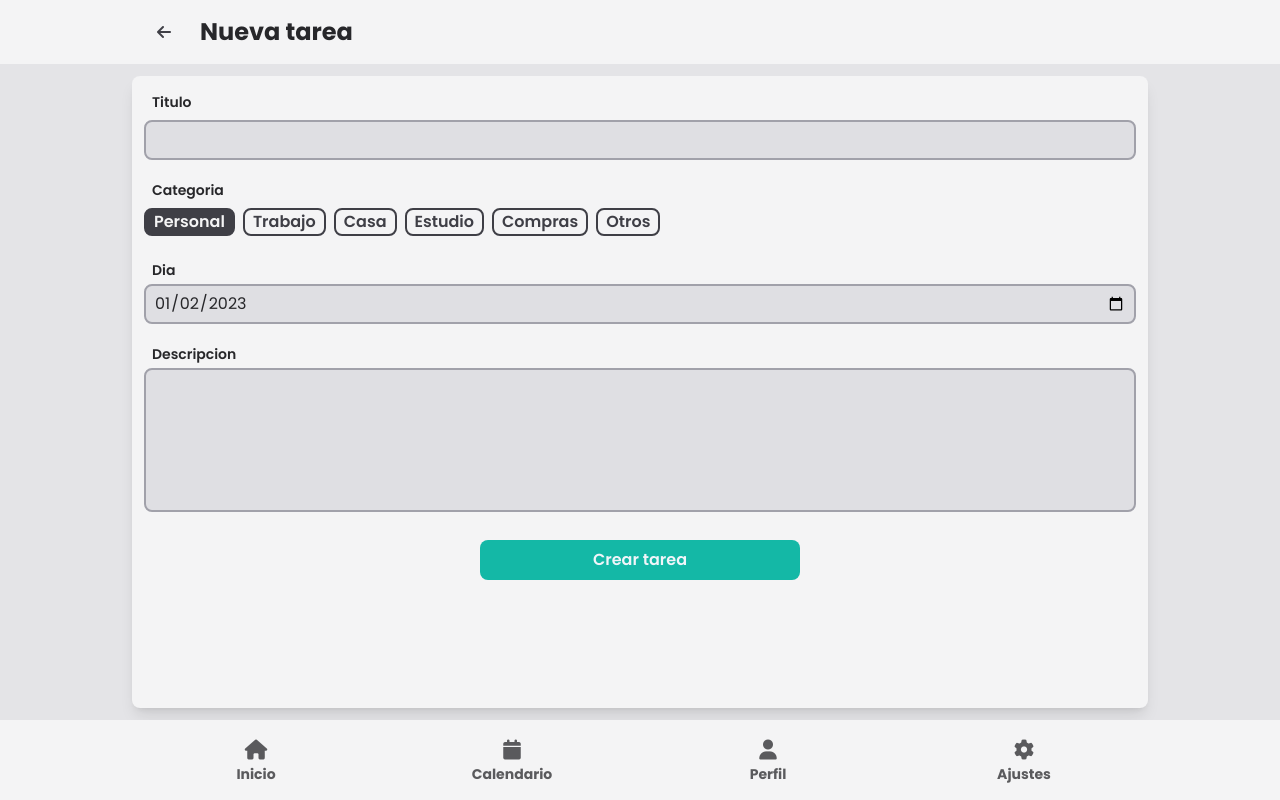
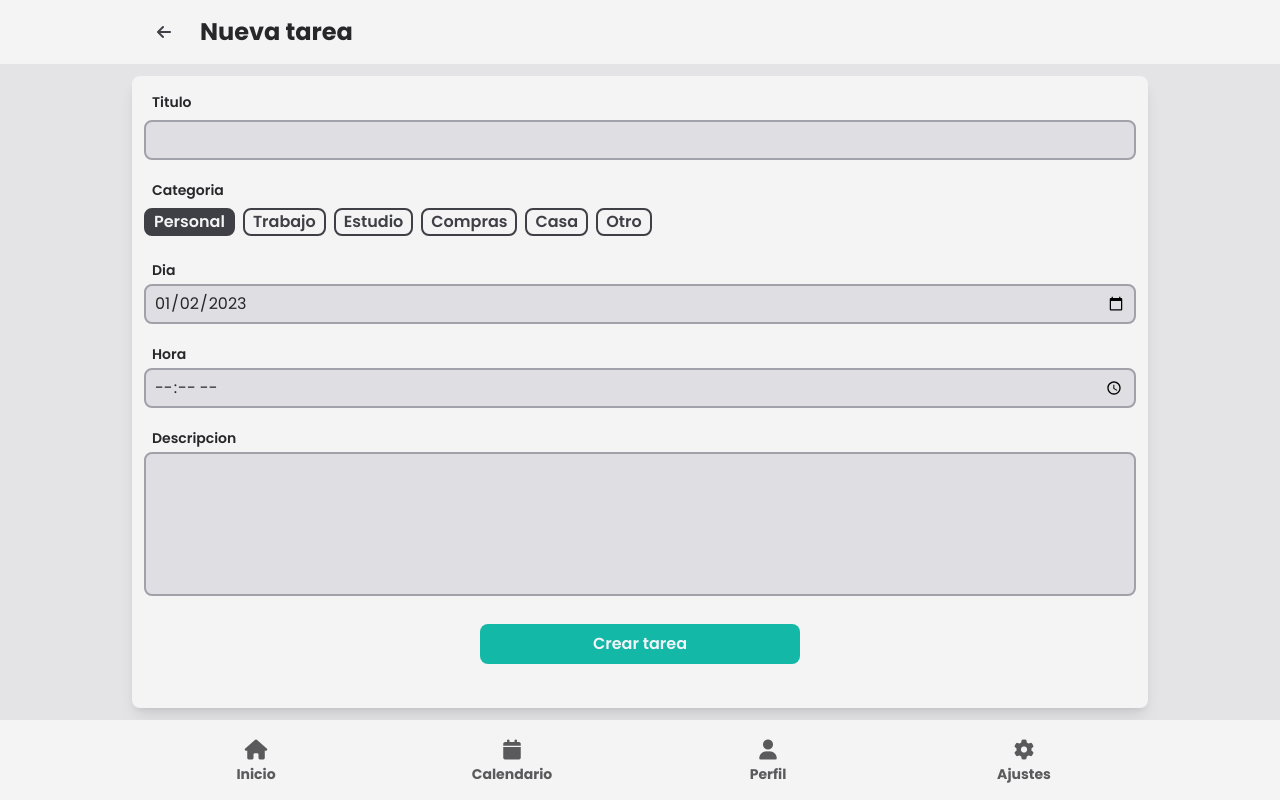
Before and after one commit to alexis00rod/DailyPlanner, a React (Vite) app: page /add-task in a window 1280 px wide. Built offline with nearby package versions, Linux system fonts and the light colour scheme; no server answers; sample sign-in values are in the browser's storage; what tw-elements would draw is missing.

Commit message:
Agrege propiedad hora a las tareas

```diff
--- a/src/components/TaskItem.jsx
+++ b/src/components/TaskItem.jsx
@@ -2,7 +2,7 @@ import { Link } from 'react-router-dom'
 import { useUserContext } from '../context/UserContext'
 import { completeTaskDb, deleteTaskDb } from '../service/firestore'
 
-export const TaskItem = ({item:{id,title,description,day,category,priority,completed}}) => {
+export const TaskItem = ({item:{id,title,description,day,category,hour,completed}}) => {
     const { userLogged } = useUserContext()
 
     const completeTask = () => {
@@ -16,12 +16,6 @@ export const TaskItem = ({item:{id,title,description,day,category,priority,compl
     return (
         <li className="card">
             <Link to={`/task/${id}`} className="card-body">
-                {/* <div className="h-6 px-2 flex items-center gap-2 grow">
-                    <span className="w-max flex flex-row items-center text-xs text-slate-400 font-bold capitalize">{category}</span>
-                    <span className={`w-max flex flex-row items-center text-xs font-bold capitalize ${priority === "1" ? "text-green-500" : priority === "2" ? "text-yellow-500" : "text-orange-500"}`}>
-                        {priority === "1" ? "Low" : priority === "2" ? "Normal" : "High"}
-                    </span>
-                </div> */}
                 <div className="px-2 pb-2 grow flex flex-col">
                     <h3 className="h-8 mb-1 flex items-center text-lg font-semibold truncate">{title}</h3>
                     <div className='w-full h-16 mb-1'>
@@ -29,7 +23,7 @@ export const TaskItem = ({item:{id,title,description,day,category,priority,compl
                     </div>
                     <div className='w-full flex gap-2'>
                         <span className='w-max px-1 flex items-center gap-2 text-sm text-slate-600 dark:text-slate-400'><i className="fa-solid fa-calendar"></i>{day}</span>
-                        <span className='w-max px-1 flex items-center gap-2 text-sm text-slate-600 dark:text-slate-400'><i className="fa-solid fa-bell"></i>{day}</span>
+                        <span className='w-max px-1 flex items-center gap-2 text-sm text-slate-600 dark:text-slate-400'><i className="fa-solid fa-clock"></i>{hour}</span>
                     </div>
                 </div>
             </Link>
--- a/src/pages/AddTasks.jsx
+++ b/src/pages/AddTasks.jsx
@@ -22,6 +22,7 @@ export const AddTasks = () => {
         description: "",
         category: "personal",
         day: formatDate(new Date()),
+        hour: "",
         completed: false,
     })
 
@@ -66,30 +67,14 @@ export const AddTasks = () => {
                     <div className='px-1 py-1 flex flex-col'>
                         <span className='px-2 py-1 text-sm font-semibold'>Categoria</span>
                         <div className='py-1 flex items-center gap-2'>
-                            <div className='input-radio'>
-                                <input type="radio" name="category" id="personal" className="input-radio" defaultValue={"personal"} onChange={handleTask} defaultChecked/>
-                                <label htmlFor="personal" className="">Personal</label>
-                            </div>
-                            <div className='input-radio'>
-                                <input type="radio" name="category" id="work" className="input-radio" defaultValue={"work"} onChange={handleTask} />
-                                <label htmlFor="work" className="">Trabajo</label>
-                            </div>
-                            <div className='input-radio'>
-                                <input type="radio" name="category" id="house" className="input-radio" defaultValue={"house"} onChange={handleTask} />
-                                <label htmlFor="house" className="">Casa</label>
-                            </div>
-                            <div className='input-radio'>
-                                <input type="radio" name="category" id="study" className="input-radio" defaultValue={"study"} onChange={handleTask} />
-                                <label htmlFor="study" className="">Estudio</label>
-                            </div>
-                            <div className='input-radio'>
-                                <input type="radio" name="category" id="shopping" className="input-radio" defaultValue={"shopping"} onChange={handleTask} />
-                                <label htmlFor="shopping" className="">Compras</label>
-                            </div>
-                            <div className='input-radio'>
-                                <input type="radio" name="category" id="other" className="input-radio" defaultValue={"other"} onChange={handleTask}/>
-                                <label htmlFor="other" className="">Otros</label>
-                            </div>
+                            {[["personal","Personal"],["work","Trabajo"],["study","Estudio"],["shopping","Compras"],["house","Casa"],["other","Otro"]].map((e,i) => (
+                                <div className='input-radio' key={e[0]}>
+                                    {i === 0
+                                    ?   <input type="radio" name="category" id={e[0]} className="input-radio" defaultValue={e[0]} onChange={handleTask} defaultChecked/>
+                                    :   <input type="radio" name="category" id={e[0]} className="input-radio" defaultValue={e[0]} onChange={handleTask}/>}
+                                    <label htmlFor={e[0]} className="">{e[1]}</label>
+                                </div>
+                            ))}
                         </div>
                     </div>
                     {/* Dia */}
@@ -101,18 +86,27 @@ export const AddTasks = () => {
                         id='taskDay'
                         className='input-text'
                         defaultValue={taskToAdd.day}
-                        onChange={handleTaskDay} />
+                        onChange={handleTaskDay} required/>
+                    </div>
+                    {/* Hora */}
+                    <div className='px-1 py-1 flex flex-col'>
+                        <label htmlFor="taskHour" className='px-2 py-1 text-sm font-semibold cursor-pointer'>Hora</label>
+                        <input
+                        type="time"
+                        name="hour"
+                        id="taskHour"
+                        className='input-text'
+                        defaultValue={taskToAdd.hour}
+                        onChange={handleTask} required/>
                     </div>
                     {/* Descripcion */}
                     <div className='px-1 py-1 flex flex-col'>
                         <label htmlFor="taskDescription" className="px-2 py-1 text-sm font-semibold cursor-pointer">Descripcion</label>
-                        {/* <textarea name="description" id='taskDescription' className='h-20 px-3 py-2 bg-slate-100 border-2 border-slate-500 rounded-lg shadow-inner resize-none focus:outline-none focus:border-cyan-500 focus:shadow-lg' onChange={handleTask}></textarea> */}
                         <textarea name="description" id='taskDescription' className='textarea' onChange={handleTask}></textarea>
                     </div>
                     {/* Submit */}
                     <div className='mt-2 px-1 py-2 flex justify-center'>
                         <button type='submit' className='w-full max-w-xs h-10 mx-auto px-2 flex items-center justify-center text-slate-100 font-semibold bg-teal-500 rounded-lg duration-300 hover:bg-teal-600'>Crear tarea</button>
-                        {/* <button type='submit' className='h-9 px-4 flex items-center rounded-full bg-slate-600 text-slate-100 font-semibold duration-150 hover:bg-slate-900'>Crear tarea</button> */}
                     </div>
                 </form>
             </Main>
```
